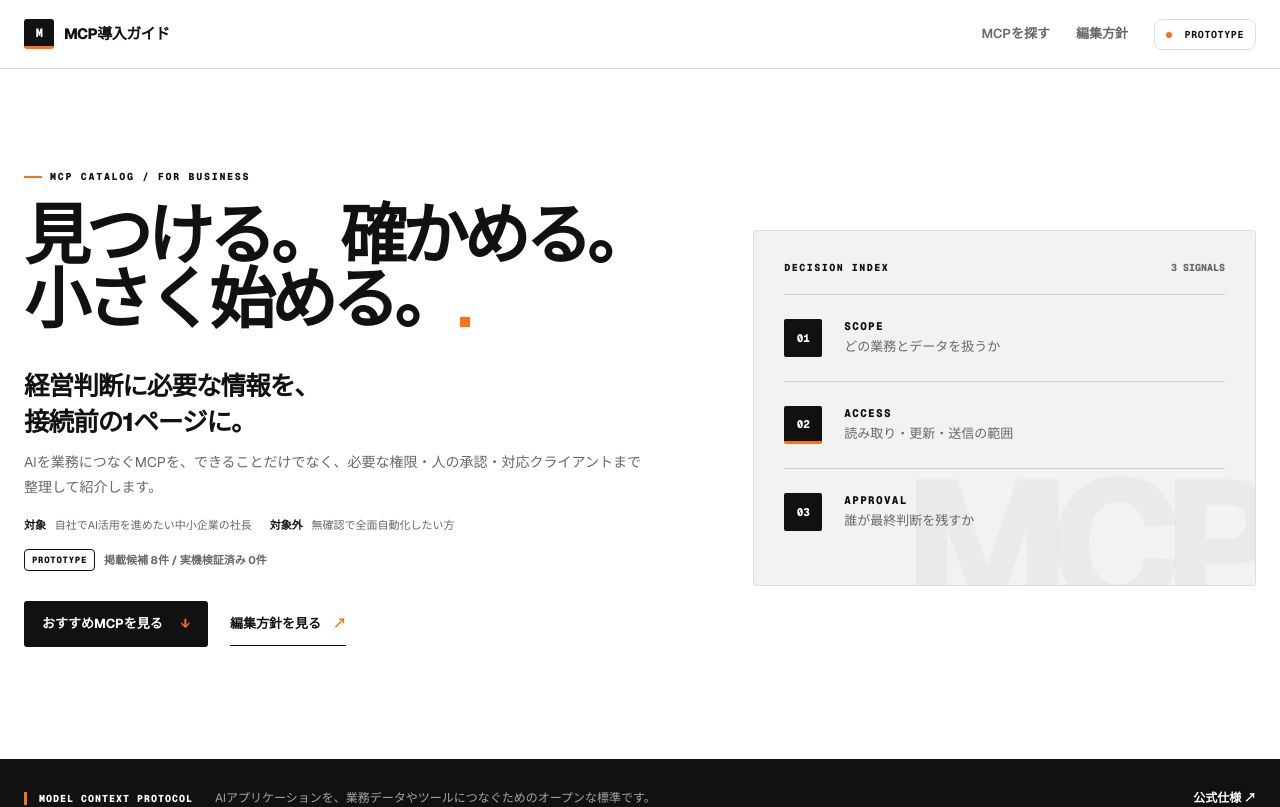
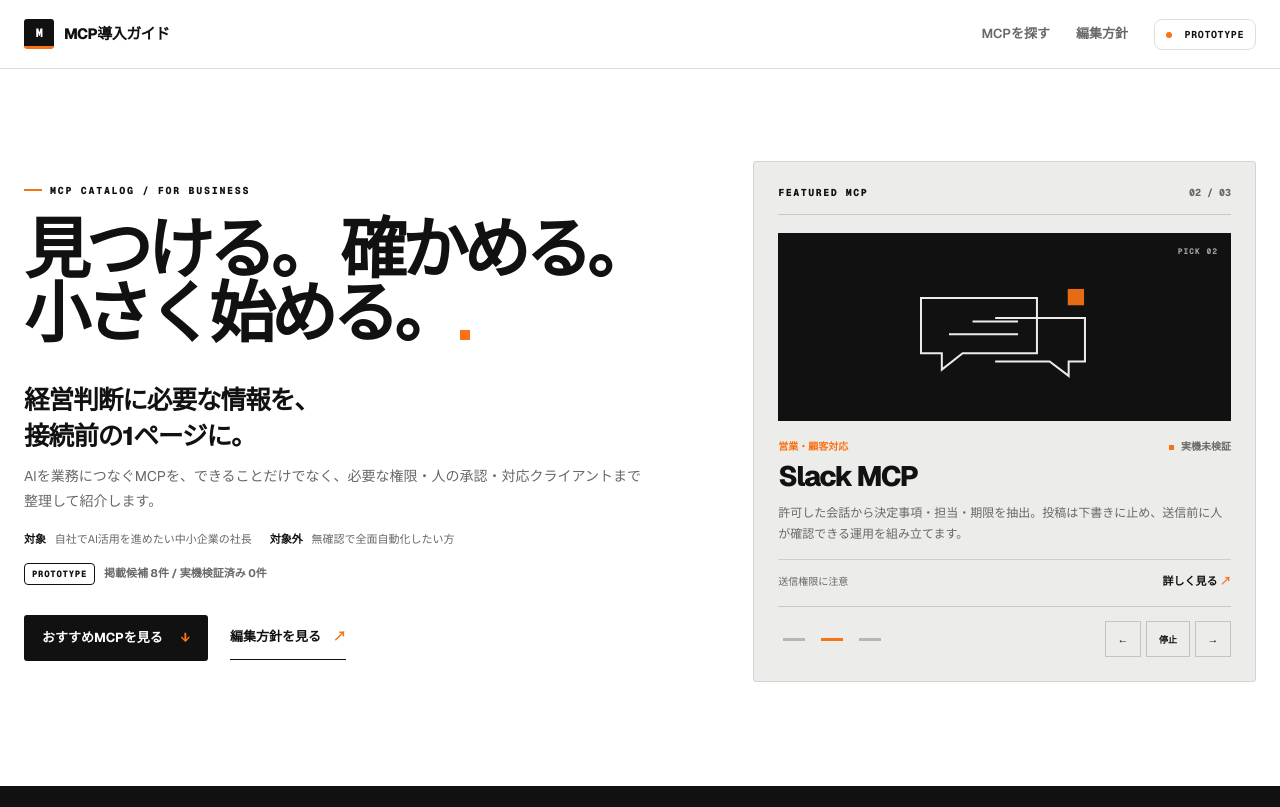
Before and after one commit to writeup-inc/saas-test, a Next.js app: page / in a window 1280 px wide. Shown: the top 807 px of the page. Built offline with nearby package versions, Linux system fonts and the light colour scheme.

Commit message:
Add featured MCP hero carousel

```diff
--- a/app/globals.css
+++ b/app/globals.css
@@ -64,17 +64,9 @@
 .text-button span { color:var(--pink); }
 
 .hero-panel { position:relative; overflow:hidden; padding:24px; border-radius:16px; color:#fff; background:var(--ink); }
-.hero-panel:after { content:"MCP"; position:absolute; right:-14px; bottom:-52px; color:rgba(255,255,255,.035); font-size:180px; line-height:1; font-weight:800; letter-spacing:-.1em; pointer-events:none; }
 .panel-head { position:relative; z-index:1; display:flex; justify-content:space-between; gap:20px; padding-bottom:18px; border-bottom:1px solid rgba(255,255,255,.16); }
 .panel-kicker { margin:0; color:#fff; font:800 10px var(--font-geist-mono); letter-spacing:.15em; }
 .panel-head>span { color:var(--pink); font:800 10px var(--font-geist-mono); }
-.panel-row { position:relative; z-index:1; display:grid; grid-template-columns:42px 1fr; gap:12px; padding:21px 0; border-bottom:1px solid rgba(255,255,255,.14); }
-.panel-row:last-child { border-bottom:0; }
-.panel-row>span { display:grid; place-items:center; width:36px; height:36px; border-radius:8px; color:var(--ink); background:#fff; font:800 11px var(--font-geist-mono); }
-.panel-row:nth-of-type(3)>span { color:#fff; background:var(--pink); }
-.panel-row p { margin:0; display:grid; gap:4px; }
-.panel-row b { font-size:15px; }
-.panel-row small { color:rgba(255,255,255,.6); font-size:12px; }
 
 .definition-strip { border-bottom:1px solid var(--line); background:#fff; }
 .definition-inner { min-height:68px; display:grid; grid-template-columns:auto 1fr auto; align-items:center; gap:22px; font-size:12px; }
@@ -286,28 +278,50 @@
 .primary-button span,.text-button span { color:var(--pink); }
 
 .hero-panel {
-  padding:30px;
+  min-height:516px;
+  display:flex;
+  flex-direction:column;
+  padding:24px;
   color:var(--ink);
-  background:var(--mist);
-  border:1px solid var(--line);
+  background:#ececea;
+  border:1px solid #d4d4d0;
   border-radius:3px;
 }
-.hero-panel:after { right:-12px; bottom:-48px; color:rgba(17,17,17,.035); }
-.panel-head { padding-bottom:20px; border-bottom:1px solid #cfcfcb; }
+.panel-head { padding-bottom:15px; border-bottom:1px solid #c8c8c4; }
 .panel-kicker { color:var(--ink); }
 .panel-head>span { color:var(--smoke); }
-.panel-row { grid-template-columns:48px 1fr; padding:24px 0; border-bottom:1px solid #d4d4d0; }
-.panel-row>span,
-.panel-row:nth-of-type(3)>span {
-  width:38px;
-  height:38px;
+.featured-mcp { display:flex; flex:1; flex-direction:column; animation:featured-in .32s ease both; }
+.featured-visual {
+  position:relative;
+  overflow:hidden;
+  height:188px;
+  margin-top:18px;
   color:#fff;
   background:var(--ink);
-  border-radius:2px;
+  border:1px solid var(--ink);
 }
-.panel-row:nth-of-type(3)>span { border-bottom:3px solid var(--pink); }
-.panel-row b { font:800 11px var(--font-geist-mono); letter-spacing:.12em; }
-.panel-row small { color:var(--smoke); font-size:13px; }
+.featured-visual .card-illustration { inset:16px 30px; width:calc(100% - 60px); height:calc(100% - 32px); opacity:.92; }
+.featured-candidate { position:absolute; top:12px; right:12px; color:rgba(255,255,255,.58); font:800 8px var(--font-geist-mono); letter-spacing:.12em; }
+.featured-copy { padding-top:18px; }
+.featured-labels { display:flex; align-items:center; justify-content:space-between; gap:14px; color:var(--smoke); font-size:10px; font-weight:700; }
+.featured-labels>span:first-child { color:var(--pink); }
+.featured-labels i { display:inline-block; width:5px; height:5px; margin-right:5px; background:var(--pink); }
+.featured-copy h2 { margin:8px 0 0; font-size:clamp(26px,2.2vw,34px); line-height:1; letter-spacing:-.055em; font-weight:800; }
+.featured-copy>p { min-height:3.4em; margin:13px 0 15px; color:var(--smoke); font-size:12px; line-height:1.7; }
+.featured-footer { display:flex; align-items:center; justify-content:space-between; gap:18px; padding-top:13px; border-top:1px solid #cececa; }
+.featured-footer>span { color:var(--smoke); font-size:10px; }
+.featured-footer a { font-size:11px; font-weight:800; }
+.featured-footer b { color:var(--pink); }
+.carousel-controls { display:flex; align-items:center; justify-content:space-between; gap:20px; margin-top:17px; padding-top:14px; border-top:1px solid #c8c8c4; }
+.carousel-dots { display:flex; gap:6px; }
+.carousel-dots button { position:relative; width:32px; height:32px; padding:0; border:0; background:transparent; cursor:pointer; }
+.carousel-dots button:after { content:""; position:absolute; top:50%; left:5px; width:22px; height:3px; margin-top:-1px; background:#b6b6b2; }
+.carousel-dots button.active:after { background:var(--pink); }
+.carousel-buttons { display:flex; gap:5px; }
+.carousel-buttons button { min-width:36px; height:36px; padding:0 8px; border:1px solid #c4c4c0; color:var(--ink); background:transparent; font:800 11px var(--font-geist-mono); cursor:pointer; }
+.carousel-buttons button:hover,.carousel-buttons button:focus-visible { color:#fff; background:var(--ink); border-color:var(--ink); }
+.carousel-buttons .pause-button { min-width:44px; font:700 9px var(--font-geist-sans); }
+@keyframes featured-in { from { opacity:0; transform:translateX(10px); } to { opacity:1; transform:translateX(0); } }
 
 .definition-strip { color:#fff; background:var(--ink); border:0; }
 .definition-inner { min-height:78px; }
@@ -462,7 +476,10 @@
   .hero h1 { font-size:clamp(38px,11vw,46px); }
   .hero-title-row { flex-direction:column; gap:0; }
   .hero-lead br { display:none; }
-  .hero-panel { padding:20px; }
+  .hero-panel { min-height:500px; padding:18px; }
+  .featured-visual { height:180px; }
+  .featured-copy h2 { font-size:28px; }
+  .featured-copy>p { min-height:0; }
   .definition-inner { grid-template-columns:auto 1fr; padding-block:15px; }
   .definition-inner a { grid-column:2; }
   .catalog { padding-block:68px 80px; }
--- /dev/null
+++ b/app/hero-mcp-carousel.tsx
@@ -0,0 +1,74 @@
+'use client';
+
+import Link from 'next/link';
+import { useEffect, useState } from 'react';
+import { guides } from './catalog-data';
+import McpIllustration from './mcp-illustration';
+
+const featuredSlugs = ['google-drive', 'slack', 'notion'];
+const featuredGuides = featuredSlugs.map((slug) => guides.find((guide) => guide.slug === slug)).filter((guide) => guide !== undefined);
+
+export default function HeroMcpCarousel() {
+  const [activeIndex, setActiveIndex] = useState(0);
+  const [paused, setPaused] = useState(false);
+  const guide = featuredGuides[activeIndex];
+
+  useEffect(() => {
+    if (paused || window.matchMedia('(prefers-reduced-motion: reduce)').matches) return;
+    const timer = window.setInterval(() => {
+      setActiveIndex((current) => (current + 1) % featuredGuides.length);
+    }, 5200);
+    return () => window.clearInterval(timer);
+  }, [activeIndex, paused]);
+
+  const move = (direction: number) => {
+    setActiveIndex((current) => (current + direction + featuredGuides.length) % featuredGuides.length);
+  };
+
+  if (!guide) return null;
+
+  return (
+    <aside className="hero-panel" aria-label="おすすめMCP">
+      <div className="panel-head">
+        <p className="panel-kicker">FEATURED MCP</p>
+        <span>{String(activeIndex + 1).padStart(2, '0')} / 03</span>
+      </div>
+
+      <div className="featured-mcp" key={guide.slug}>
+        <Link className="featured-visual" href={`/guides/${guide.slug}`} aria-label={`${guide.name}の導入前ガイドを見る`}>
+          <McpIllustration slug={guide.slug} />
+          <span className="featured-candidate">PICK {String(activeIndex + 1).padStart(2, '0')}</span>
+        </Link>
+        <div className="featured-copy">
+          <div className="featured-labels"><span>{guide.category}</span><span><i /> 実機未検証</span></div>
+          <h2>{guide.name}</h2>
+          <p>{guide.cardDescription}</p>
+          <div className="featured-footer">
+            <span>{guide.access}</span>
+            <Link href={`/guides/${guide.slug}`}>詳しく見る <b>↗</b></Link>
+          </div>
+        </div>
+      </div>
+
+      <div className="carousel-controls">
+        <div className="carousel-dots" aria-label="おすすめMCPを選択">
+          {featuredGuides.map((item, index) => (
+            <button
+              className={index === activeIndex ? 'active' : ''}
+              type="button"
+              key={item.slug}
+              onClick={() => setActiveIndex(index)}
+              aria-label={`${item.name}を表示`}
+              aria-pressed={index === activeIndex}
+            />
+          ))}
+        </div>
+        <div className="carousel-buttons">
+          <button type="button" onClick={() => move(-1)} aria-label="前のおすすめMCP">←</button>
+          <button className="pause-button" type="button" onClick={() => setPaused((current) => !current)} aria-label={paused ? '自動切り替えを再開' : '自動切り替えを停止'}>{paused ? '再開' : '停止'}</button>
+          <button type="button" onClick={() => move(1)} aria-label="次のおすすめMCP">→</button>
+        </div>
+      </div>
+    </aside>
+  );
+}
--- a/app/page.tsx
+++ b/app/page.tsx
@@ -1,4 +1,5 @@
 import CatalogGrid from './catalog-grid';
+import HeroMcpCarousel from './hero-mcp-carousel';
 import SiteFooter from './site-footer';
 import SiteHeader from './site-header';
 
@@ -17,12 +18,7 @@
             <p className="prototype-count"><span>PROTOTYPE</span> 掲載候補 8件 / 実機検証済み 0件</p>
             <div className="hero-actions"><a className="primary-button" href="#guides">おすすめMCPを見る <span>↓</span></a><a className="text-button" href="/policy">編集方針を見る <span>↗</span></a></div>
           </div>
-          <aside className="hero-panel" aria-label="このガイドで分かること">
-            <div className="panel-head"><p className="panel-kicker">DECISION INDEX</p><span>3 SIGNALS</span></div>
-            <div className="panel-row"><span>01</span><p><b>SCOPE</b><small>どの業務とデータを扱うか</small></p></div>
-            <div className="panel-row"><span>02</span><p><b>ACCESS</b><small>読み取り・更新・送信の範囲</small></p></div>
-            <div className="panel-row"><span>03</span><p><b>APPROVAL</b><small>誰が最終判断を残すか</small></p></div>
-          </aside>
+          <HeroMcpCarousel />
         </div>
       </section>
 
```
